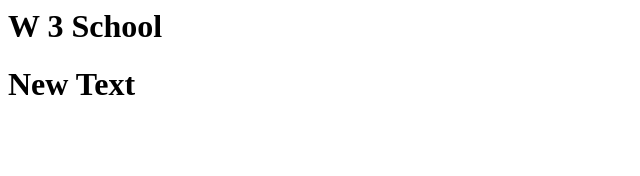
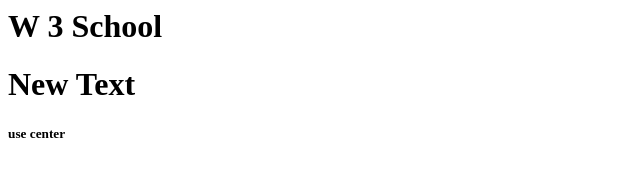
Before and after one commit to arm831327/github-101, a plain HTML site: page Index.html in a window 1280 px wide. Shown: the full height of the page, 0-640 px from the left. Drawn offline with Linux system fonts and the light colour scheme.

Commit message:
edit index, add readme file

```diff
--- a/Index.html
+++ b/Index.html
@@ -7,7 +7,7 @@
 <h1>W 3 School</h1>
 
 <h1>New Text</h1>
-<h5></h5>
+<h5>use center</h5>
 
 </body>
 </html>
```
Also changed, not shown: 1 other file.
